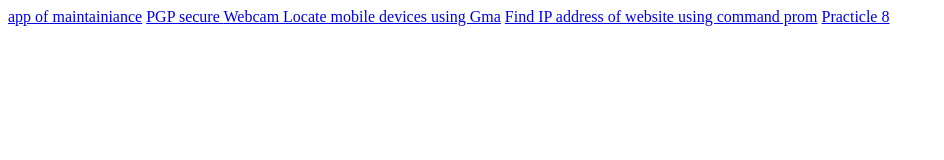
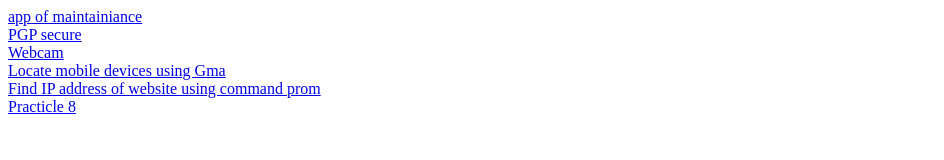
Before and after one commit to Jarvis3355/b, a plain HTML site: page index.html in a window 1280 px wide. Shown: the whole page, without its empty margins (0-944 px from the left). Drawn offline with Linux system fonts and the light colour scheme.

Commit message:
Update index.html

```diff
--- a/index.html
+++ b/index.html
@@ -8,12 +8,12 @@
 </head>
 
 <body>
-    <a href="./Cuber5-96.pdf">app of maintainiance</a>
-    <a href="./Cyber2-96.pdf"> PGP secure </a>
-    <a href="./Cyber3_96.pdf">Webcam </a>
-    <a href="./Cyber6_96.pdf">Locate mobile devices using Gma</a>
-    <a href="./Cyber7-96.pdf">Find IP address of website using command prom</a>
-    <a href="./Practicle 8.docx">Practicle 8</a>
+    <a href="./Cuber5-96.pdf">app of maintainiance</a> <br>
+    <a href="./Cyber2-96.pdf"> PGP secure </a><br>
+    <a href="./Cyber3_96.pdf">Webcam </a><br>
+    <a href="./Cyber6_96.pdf">Locate mobile devices using Gma</a><br>
+    <a href="./Cyber7-96.pdf">Find IP address of website using command prom</a><br>
+    <a href="./Practicle 8.docx">Practicle 8</a><br>
 </body>
 
 </html>
```
